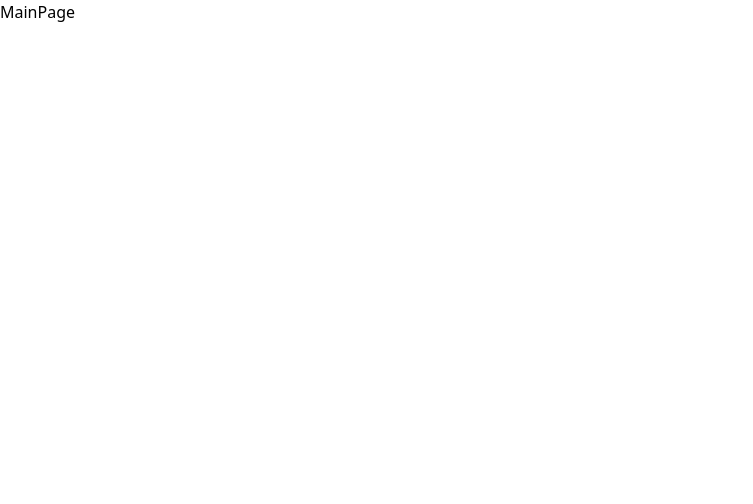
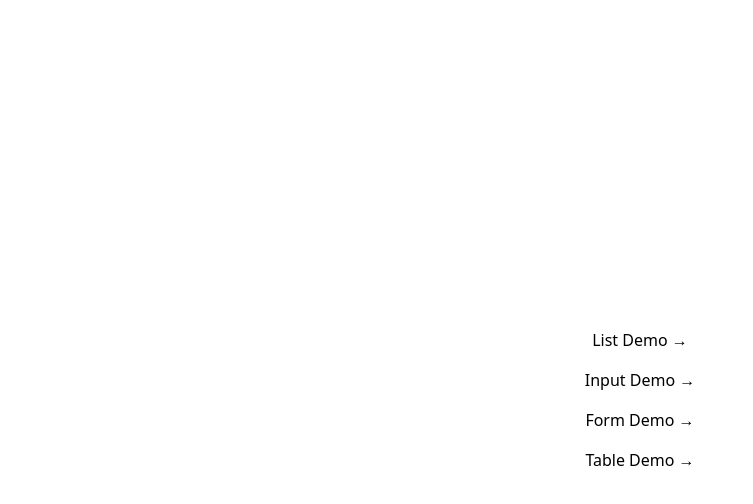
Before and after one commit to foresthpark/generic-component, a Next.js app: page / in a window 1280 px wide. Shown: the top 504 px of the page, without its empty margins (0-753 px from the left). Built offline with nearby package versions, Linux system fonts and the light colour scheme.

Commit message:
Add link and rename component TableDemo1 to TableDemo

```diff
--- a/src/components/MainPage.tsx
+++ b/src/components/MainPage.tsx
@@ -1,5 +1,13 @@
+import Link from "next/link";
 import React from "react";
 
 export default function MainPage() {
-  return <div>MainPage</div>;
+  return (
+    <div className="flex min-h-screen w-full flex-col items-center justify-center gap-4">
+      <Link href="/list_demo/list">List Demo →</Link>
+      <Link href="/input_demo/input">Input Demo →</Link>
+      <Link href="form_demo/form">Form Demo →</Link>
+      <Link href="/table_demo/table">Table Demo →</Link>
+    </div>
+  );
 }
--- a/src/pages/table_demo/demo1.tsx
+++ b/src/pages/table_demo/table.tsx
@@ -35,7 +35,7 @@ const personKeyMap = {
   visits: "Visits",
 };
 
-export default function TableDemo1() {
+export default function TableDemo() {
   return (
     <>
       <TableTemplate<Person> defaultData={defaultData} keyMap={personKeyMap} />
```
